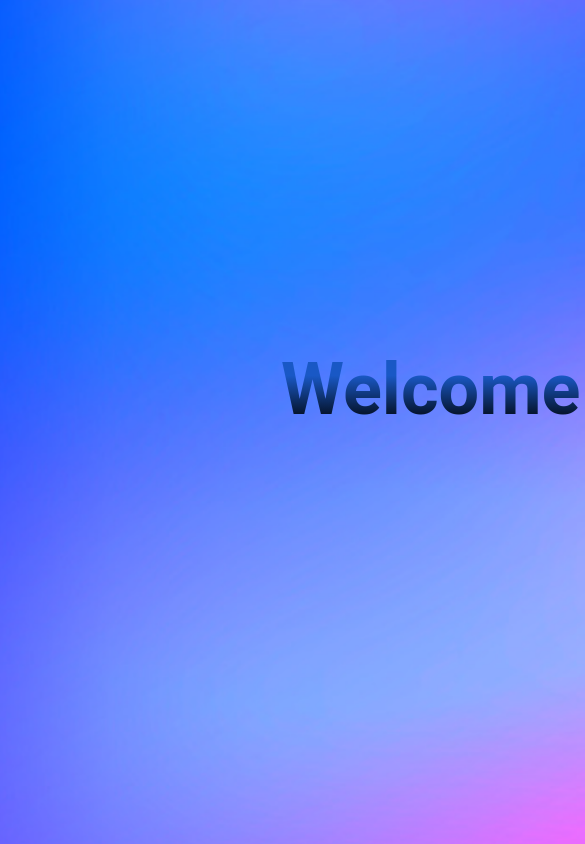
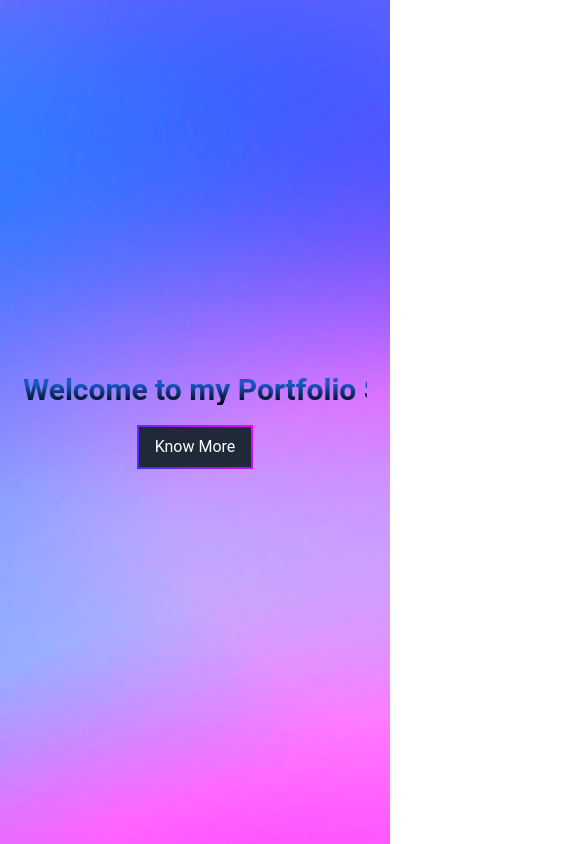
Before and after one commit to Aryanftw/portfolio-2, a React (Vite) app in the folder frontend/: page / in a window 390 px wide. Shown: the top 844 px of the page, 585 px wide, since content can reach past the window. Built offline with nearby package versions, Linux system fonts and the light colour scheme.

Commit message:
responsive front page

```diff
--- a/frontend/src/components/IntroPage.css
+++ b/frontend/src/components/IntroPage.css
@@ -36,3 +36,34 @@ h1{
   from, to { border-color: transparent; }
   50% { border-color: white; }
 }
+
+@media (max-width: 1511px) {
+  .main1 {
+    width: 100%;
+    background-size: cover;
+    height:auto
+  }
+
+  h1 {
+    font-size: 40px;
+  }
+
+  #typing-text {
+    font-size: 30px;
+    width: 20ch;
+  }
+
+  .main2 {
+    border-width: 2px;
+}
+
+}
+
+
+@media (min-width:1511px){
+  .main1 {
+    width: 100%;
+    background-size: cover;
+    height:auto
+  }
+}
--- a/frontend/src/components/Navbar.css
+++ b/frontend/src/components/Navbar.css
@@ -1,3 +1,5 @@
+
+
 .nav{
 
   background: linear-gradient(to bottom, rgb(251, 251, 251) 50%, rgb(43, 1, 65) 100%);
```
Also changed, not shown: frontend/src/components/Home.css (line endings or trailing spaces).
